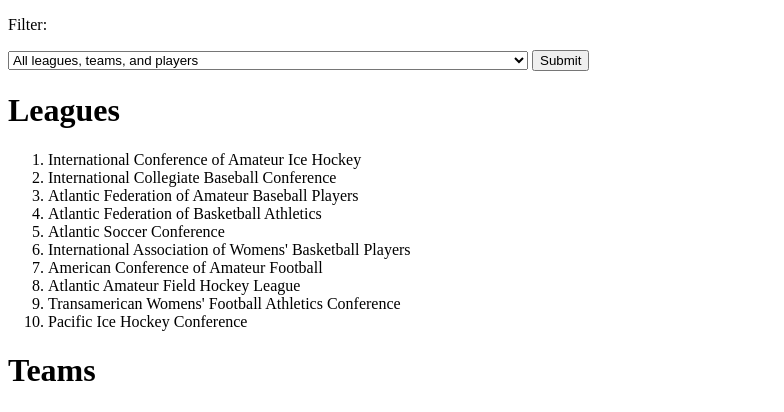
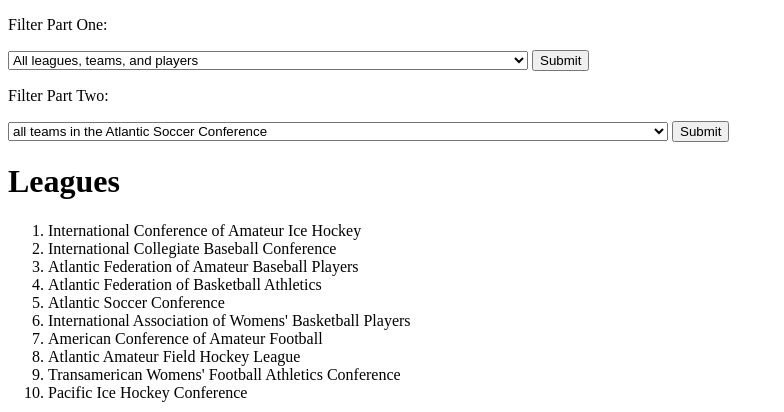
Before and after one commit to mchen223/django_sports_orm, a Django app: template apps/leagues/templates/leagues/index.html in a window 1280 px wide. Shown: the top 412 px of the page, without its empty margins (0-784 px from the left). Run offline with Django 3.2, Linux system fonts and the light colour scheme; the template is opened without the code that fills it: values that come from a table or form of the project are taken from there, others are empty; data comes from the database, SQL or seed files in the repository; parts of the project's set-up code (start-up, migrations or seed data) failed here and were passed over.

Commit message:
Added ORM II queries. Still need to work on #14, but everything is else there and functional.

```diff
--- a/apps/leagues/templates/leagues/index.html
+++ b/apps/leagues/templates/leagues/index.html
@@ -4,7 +4,7 @@
 		<title>Sports Leagues</title>
 	</head>
 	<body>
-		<p>Filter:</p>
+		<p>Filter Part One:</p>
 		<form action="/filter" method="POST">
 			{% csrf_token %}
 		<select name="views">
@@ -29,9 +29,28 @@
 		<input type="submit" value="Submit">
 		</form>
 
-
-	   <h3>{{ message }}</h3>
-
+		<p>Filter Part Two:</p>
+		<form action="/filter" method="POST">
+			{% csrf_token %}
+		<select name="views">
+			<option value="17">all teams in the Atlantic Soccer Conference</option>
+		   <option value="18">all (current) players on the Boston Penguins</option>
+		   <option value="19">.all (current) players in the International Collegiate Baseball Conference</option>
+		   <option value="20">all (current) players in the American Conference of Amateur Football with last name "Lopez"</option>
+		   <option value="21">all football players</option>
+			<option value="22">all teams with a (current) player named "Sophia"</option>
+		   <option value="23">all leagues with a (current) player named "Sophia"</option>
+		   <option value="24">everyone with the last name "Flores" who DOESN'T (currently) play for the Washington Roughriders</option>
+		   <option value="25">all teams, past and present, that Samuel Evans has played with</option>
+			<option value="26">all players, past and present, with the Manitoba Tiger-Cats</option>
+		   <option value="27">all players who were formerly (but aren't currently) with the Wichita Vikings</option>
+		   <option value="28">every team that Jacob Gray played for before he joined the Oregon Colts</option>
+		   <option value="29">everyone named "Joshua" who has ever played in the Atlantic Federation of Amateur Baseball Players</option>
+			<option value="30">all teams that have had 12 or more players, past and present. (HINT: Look up the Django annotate function.)</option>
+		   <option value="31">all players and count of teams played for, sorted by the number of teams they've played for</option>
+		</select>
+		<input type="submit" value="Submit">
+		</form>
 
 		{% if leagues %}
 		<h1>Leagues</h1>
```
Also changed, not shown: apps/leagues/views.py (+61 -0 lines).
